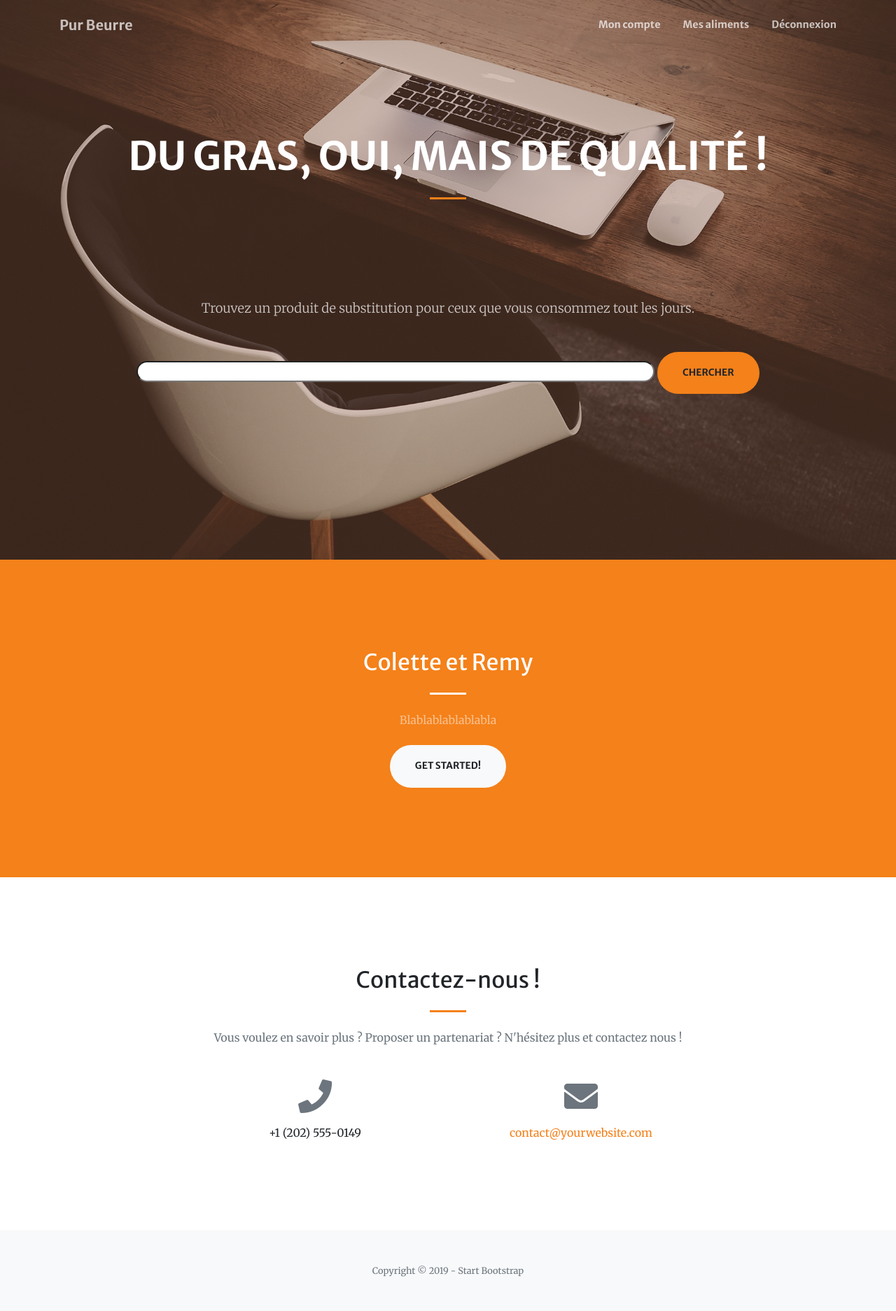
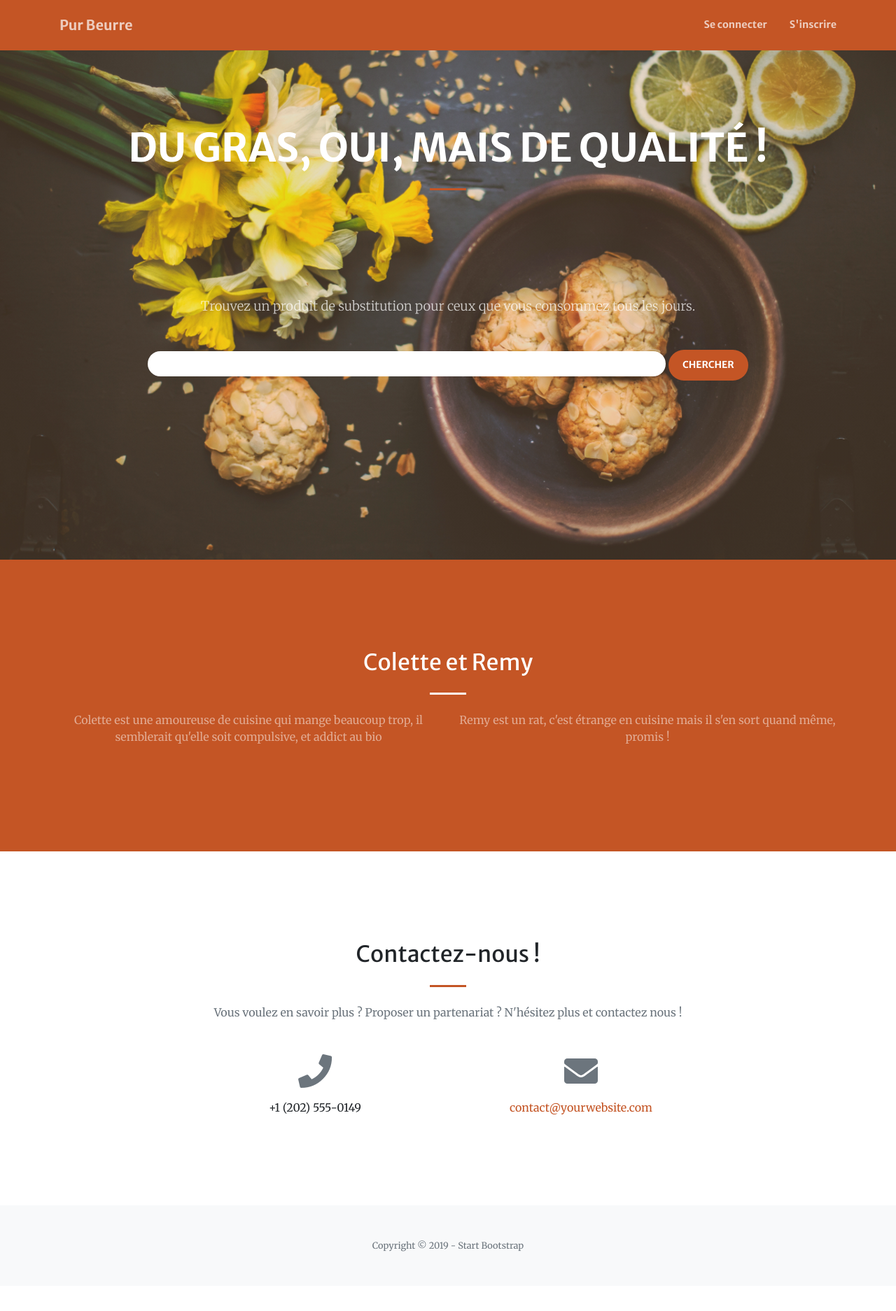
Before and after one commit to priandey/purebutter, a Django app: page / in a window 1280 px wide. Shown: the whole page at 70% size. After the commit the page ends 1789 px from the top, so only its background shows below. Run offline with Django 3.2, Linux system fonts and the light colour scheme; some libraries are stand-ins or nearby versions.

Commit message:
Progress made in theme integration

```diff
--- a/purebutter/home/static/home/css/purebutter.css
+++ /dev/null
@@ -1,3 +0,0 @@
- .autocomplete {
-    border-radius: 30px;
-  }
--- a/purebutter/home/static/home/scss/_global.scss
+++ b/purebutter/home/static/home/scss/_global.scss
@@ -27,7 +27,7 @@ hr.light {
 }
 
 .btn-xl {
-  padding: 1.25rem 2.25rem;
+  padding: 0.75rem 1.25rem;
   font-size: 0.85rem;
   font-weight: 700;
   text-transform: uppercase;
@@ -39,3 +39,28 @@ hr.light {
 .page-section {
   padding: 8rem 0;
 }
+
+// Personal add
+.autocomplete {
+    border-radius: 10rem;
+    border: none;
+    height: 2.25rem;
+    width: 50rem;
+  text-align: center;
+}
+
+.img-thumbnail {
+    padding: 0rem;
+    border-radius: .25rem;
+    max-width: 100%;
+    height: 60%;
+}
+
+.nutrigrade-thumb {
+    position: absolute;
+    top: 0;
+    right: 0;
+    padding: 0.5em 0.75em;
+    background: white;
+    border-radius: 100%;
+}
--- a/purebutter/home/static/home/scss/_navbar.scss
+++ b/purebutter/home/static/home/scss/_navbar.scss
@@ -29,7 +29,7 @@
   @include media-breakpoint-up(lg) {
     // Base styling for the navbar - screen sizes greater than the large breakpoint
     box-shadow: none;
-    background-color: transparent;
+    background-color: $primary;
     .navbar-brand {
       color: fade-out($white, .3);
       &:hover {
--- a/purebutter/home/static/home/scss/_variables.scss
+++ b/purebutter/home/static/home/scss/_variables.scss
@@ -3,8 +3,8 @@
 // Color overrides
 
 // Set a custom color
-$orange: #f4811a !default;
-$brown: rgba(133, 73, 45, 0.55) !default;
+$orange: rgba(196, 85, 37, 1) !default;
+$brown: rgba(232, 167, 93, 0.40) !default;
 
 // Set primary color to orange
 $primary: $orange !default;
@@ -19,4 +19,4 @@ $font-family-base: $font-family-serif !default;
 $headings-font-family: $font-family-sans-serif !default;
 
 // Custom variables
-$navbar-height: 72px;
+$navbar-height: 50px;
--- a/purebutter/home/templates/home/index.html
+++ b/purebutter/home/templates/home/index.html
@@ -21,7 +21,6 @@
   <!-- Plugin CSS -->
   <link href="https://code.jquery.com/ui/1.10.4/themes/ui-lightness/jquery-ui.css" rel="stylesheet">
   <link href="{% static 'home/vendor/magnific-popup/magnific-popup.css' %}" rel="stylesheet">
-  <link href="{% static 'home/css/purebutter.css' %}" rel="stylesheet">
 
   <!-- Theme CSS - Includes Bootstrap -->
   <link href="{%  static 'home/css/creative.min.css' %}" rel="stylesheet">
@@ -35,21 +34,30 @@
   <nav class="navbar navbar-expand-lg navbar-light fixed-top py-3" id="mainNav">
     <div class="container">
         <!-- LOGO -->
-      <a class="navbar-brand js-scroll-trigger" href="#page-top">Pur Beurre</a>
+      <a class="navbar-brand js-scroll-trigger" href="{% url 'home' %}#page-top">Pur Beurre</a>
       <button class="navbar-toggler navbar-toggler-right" type="button" data-toggle="collapse" data-target="#navbarResponsive" aria-controls="navbarResponsive" aria-expanded="false" aria-label="Toggle navigation">
         <span class="navbar-toggler-icon"></span>
       </button>
       <div class="collapse navbar-collapse" id="navbarResponsive">
         <ul class="navbar-nav ml-auto my-2 my-lg-0">
+           {% if user.is_authenticated %}
                <li class="nav-item">
                    <a class="nav-link js-scroll-trigger" href="">Mon compte</a>
               </li>
               <li class="nav-item">
-            <a class="nav-link js-scroll-trigger" href="">Mes aliments</a>
+                <a class="nav-link js-scroll-trigger" href="{% url 'fav_list' %}">Mes aliments</a>
               </li>
               <li class="nav-item">
-            <a class="nav-link js-scroll-trigger" href="">Déconnexion</a>
+                <a class="nav-link js-scroll-trigger" href="{% url 'logout' %}">Déconnexion</a>
               </li>
+            {% else %}
+                <li class="nav-item">
+                    <a class="nav-link js-scroll-trigger" href="{% url 'login' %}">Se connecter</a>
+                </li>
+                <li class="nav-item">
+                    <a class="nav-link js-scroll-trigger" href="{% url 'signin' %}">S'inscrire</a>
+                </li>
+            {% endif %}
         </ul>
       </div>
     </div>
@@ -58,26 +66,27 @@
 
 
   <!-- Masthead -->
-  <header class="masthead" style="{% block background %}{% endblock %}">
+  <header class="masthead" style="{% block masthead_background %}{% endblock %}">
     <div class="container h-100">
       <div class="row h-100 align-items-center justify-content-center text-center">
         <div class="col-lg-10 align-center">
           {% block homeblock %}
-          <h1 class="text-uppercase text-white font-weight-bold">Du gras, oui, mais de qualité !</h1>
+          <h1 class="text-uppercase text-white font-weight-bold">{% block masthead_title %}Du gras, oui, mais de qualité !{% endblock %}</h1>
           <hr class="divider my-4">
           {% endblock %}
         </div>
-        {% block form %}
+
         <div class="col-lg-12 align-self-baseline">
-          <p class="text-white-75 font-weight-light mb-5">Trouvez un produit de substitution pour ceux que vous consommez tout les jours.</p>
+            {% block formulary %}
+          <p class="text-white-75 font-weight-light mb-5">Trouvez un produit de substitution pour ceux que vous consommez tous les jours.</p>
              <form action="{% url "search" %}" method="post">
                  {% csrf_token %}
                  {{ form }}
                  <input type="submit" class="btn btn-primary btn-xl js-scroll-trigger" value="Chercher">
              </form>
+            {% endblock %}
+        </div>
 
-        </div>
-            {% endblock %}
         </div>
       </div>
   </header>
@@ -85,18 +94,25 @@
 
   <!-- About Section -->
   <section class="page-section bg-primary" id="about">
+        <div class="container">
             {% block content %}
-        <div class="container">
               <div class="row justify-content-center">
-            <div class="col-lg-8 text-center">
+                <div class="col-lg-12 text-center">
                   <h2 class="text-white mt-0">Colette et Remy</h2>
                   <hr class="divider light my-4">
-              <p class="text-white-50 mb-4">Blablablablablabla</p>
-              <a class="btn btn-light btn-xl js-scroll-trigger" href="#services">Get Started!</a>
+                    <div class="row justify-content-center">
+                        <div class="col-lg-6 text-center">
+                            <p class="text-white-50 mb-4">Colette est une amoureuse de cuisine qui mange beaucoup trop, il semblerait
+                            qu'elle soit compulsive, et addict au bio</p>
+                        </div>
+                        <div class="col-lg-6 text-center">
+                            <p class="text-white-50 mb-4">Remy est un rat, c'est étrange en cuisine mais il s'en sort quand même, promis !</p>
+                        </div>
                     </div>
                 </div>
               </div>
             {% endblock %}
+        </div>
   </section>
 
 
--- a/purebutter/products/views.py
+++ b/purebutter/products/views.py
@@ -4,8 +4,8 @@ from .models import Product
 
 def search_product(request):
     searchterm = request.POST['research']
-    selected_product = Product.objects.filter(name=searchterm)[0]
-    substitute = Product.objects.get_substitute(selected_product)
+    prod = Product.objects.filter(name=searchterm)[0]
+    substitutes = Product.objects.get_substitute(prod)
 
     return render(request, 'products/product_substitute.html', locals())
 
```
Also changed, not shown: purebutter/products/models.py (+7 -6 lines), purebutter/products/templates/products/product.html (+16 -6 lines), purebutter/products/templates/products/product_substitute.html (+23 -29 lines), purebutter/user/templates/user/login.html (+9 -9 lines), purebutter/user/templates/user/signin.html (+9 -7 lines), purebutter/home/static/home/css/creative.css, purebutter/home/static/home/css/creative.min.css, purebutter/home/static/home/img/bg-masthead.jpg. Lines whose indentation alone changed are shown as unchanged.
